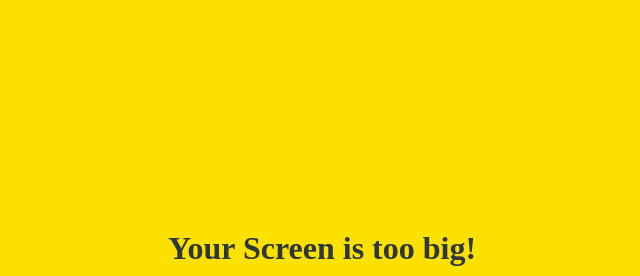
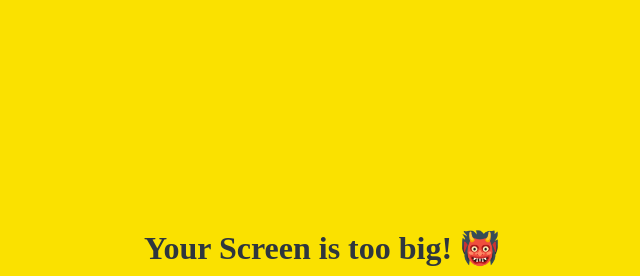
Before and after one commit to jameslol417/kokoa-clone, a plain HTML site: page index.html in a window 1280 px wide. Shown: the part 152-428 px from the top of the page, without its empty margins (318-958 px from the left). Drawn offline with Linux system fonts and the light colour scheme.

Commit message:
Update index.html

```diff
--- a/index.html
+++ b/index.html
@@ -32,7 +32,7 @@
     </form>
 
     <div id="no-mobile">
-      <span>Your Screen is too big!</span>
+      <span>Your Screen is too big! 👹</span>
     </div>
 
     <script
```
